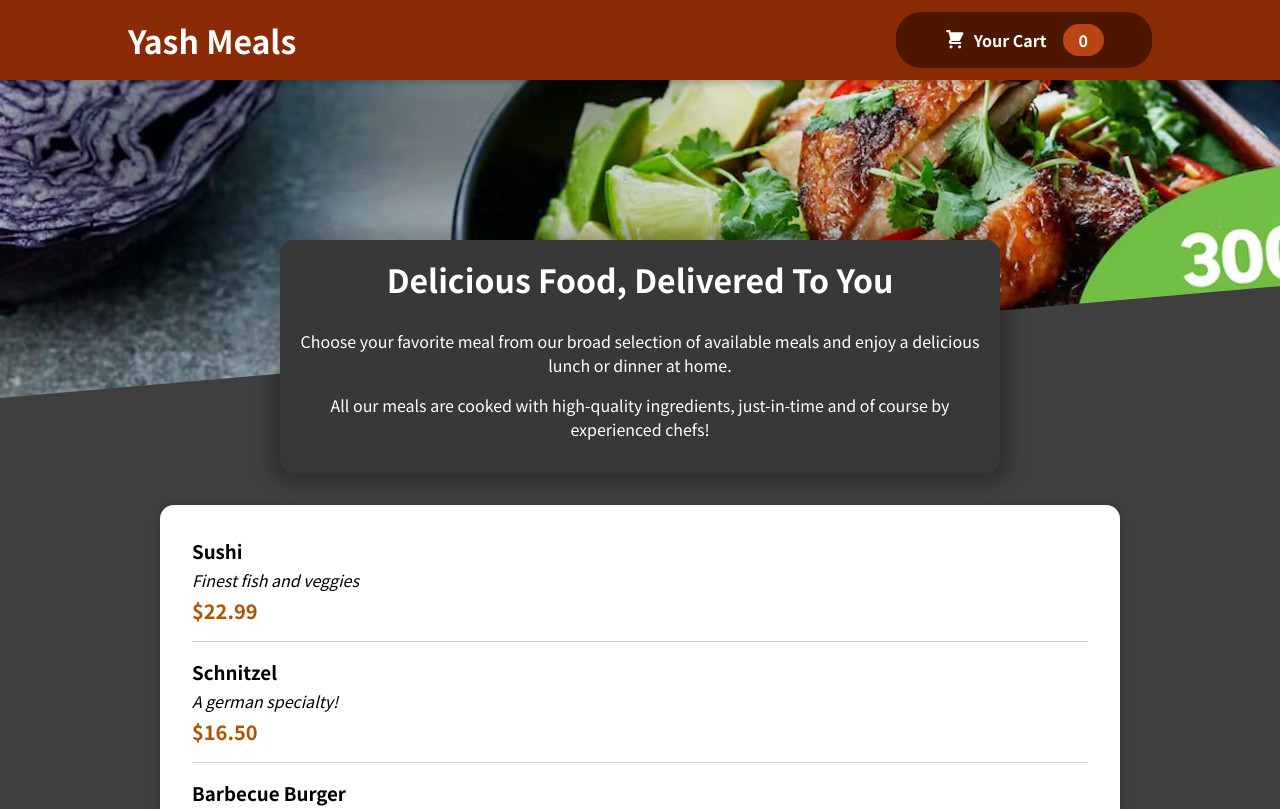
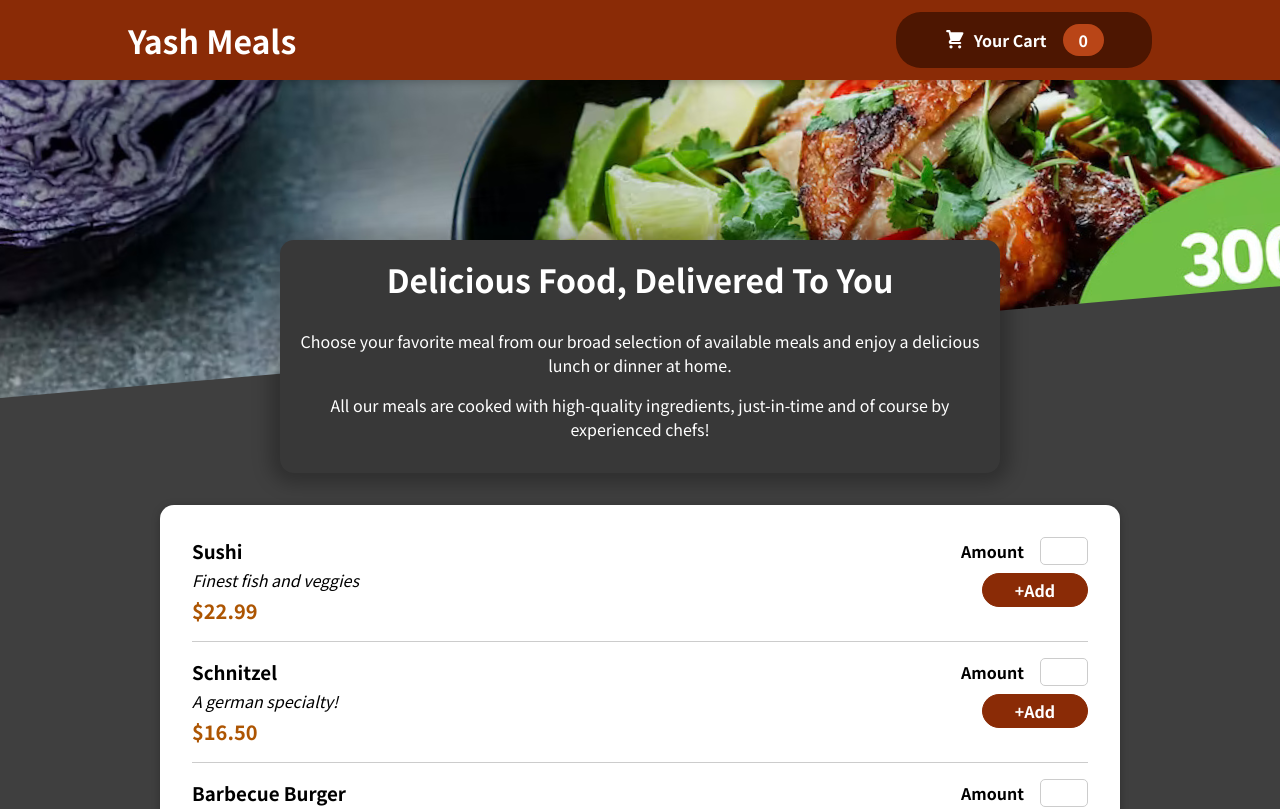
Before and after one commit to silver1124/Test-Restaurant-website, a React (Create React App) app: page / in a window 1280 px wide. Shown: the top 809 px of the page. Built offline with nearby package versions, Linux system fonts and the light colour scheme.

Commit message:
Adding a form

```diff
--- a/src/Components/Meals/MealItems/MealItem.js
+++ b/src/Components/Meals/MealItems/MealItem.js
@@ -1,5 +1,5 @@
 import classes from './MealItem.module.css'
-
+import MealItemForm from './MealItemForm';
 
 const MealItem = props => {
     const price = `$${props.price.toFixed(2)}`;
@@ -10,6 +10,9 @@
             <div className={classes.description}>{props.description}</div>
             <div className={classes.price}>{price}</div>
         </div>
+        <div>
+            <MealItemForm />
+        </div>
     </li>
 };
 
--- /dev/null
+++ b/src/Components/Meals/MealItems/MealItemForm.js
@@ -0,0 +1,16 @@
+import classes from "./MealItemForm.module.css";
+import Input from "../../UI/Input";
+
+const MealItemForm = (props) => {
+  return(
+    <form className={classes.form}>
+        <Input label="Amount" input={{
+            id: "amount",
+            type:'number',
+            step: '1'}} />
+        <button>+Add</button>
+    </form>
+  )
+};
+
+export default MealItemForm;
--- /dev/null
+++ b/src/Components/Meals/MealItems/MealItemForm.module.css
@@ -0,0 +1,20 @@
+.form {
+    text-align: right;
+  }
+
+  .form button {
+    font: inherit;
+    cursor: pointer;
+    background-color: #8a2b06;
+    border: 1px solid #8a2b06;
+    color: white;
+    padding: 0.25rem 2rem;
+    border-radius: 20px;
+    font-weight: bold;
+  }
+
+  .form button:hover,
+  .form button:active {
+    background-color: #641e03;
+    border-color: #641e03;
+  }
--- /dev/null
+++ b/src/Components/UI/Input.js
@@ -0,0 +1,10 @@
+import classes from './Input.module.css';
+
+const Input = props => {
+    return <div className={classes.input}>
+        <label htmlFor={props.input.id}>{props.label}</label>
+        <input {...props.input}/>
+    </div>
+};
+
+export default Input
--- /dev/null
+++ b/src/Components/UI/Input.module.css
@@ -0,0 +1,18 @@
+.input {
+    display: flex;
+    align-items: center;
+    margin-bottom: 0.5rem;
+  }
+
+  .input label {
+    font-weight: bold;
+    margin-right: 1rem;
+  }
+
+  .input input {
+    width: 3rem;
+    border-radius: 5px;
+    border: 1px solid #ccc;
+    font: inherit;
+    padding-left: 0.5rem;
+  }
```
